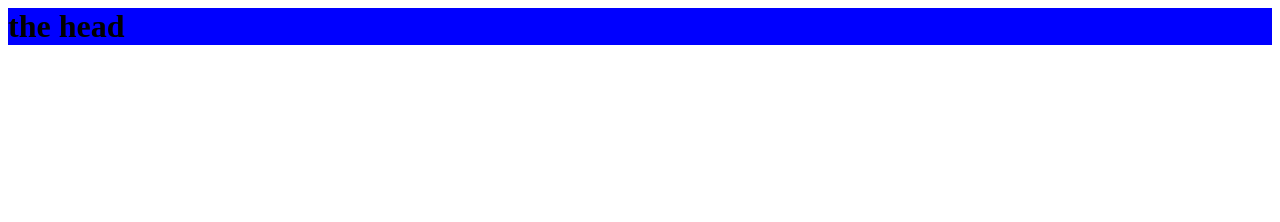
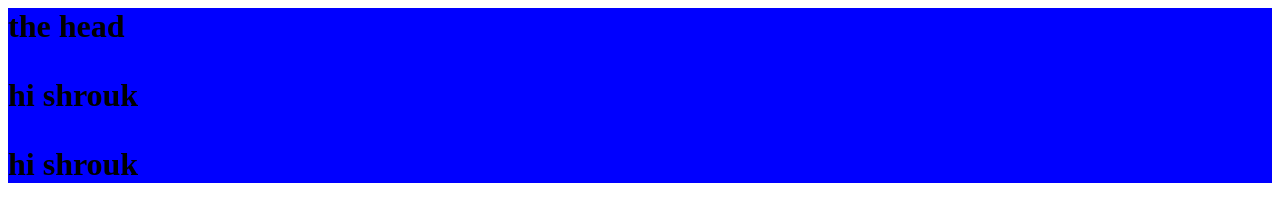
Before and after one commit to shrouk-mohamed/My-project, a plain HTML site: page index.html in a window 1280 px wide. Drawn offline with Linux system fonts and the light colour scheme.

Commit message:
the new edit

```diff
--- a/index.html
+++ b/index.html
@@ -5,6 +5,7 @@
 </head>
 <body>
 <h1>the head </h>
-
+<p> hi shrouk</p>
+<p> hi shrouk</p>
 </body>
 </html>
```
